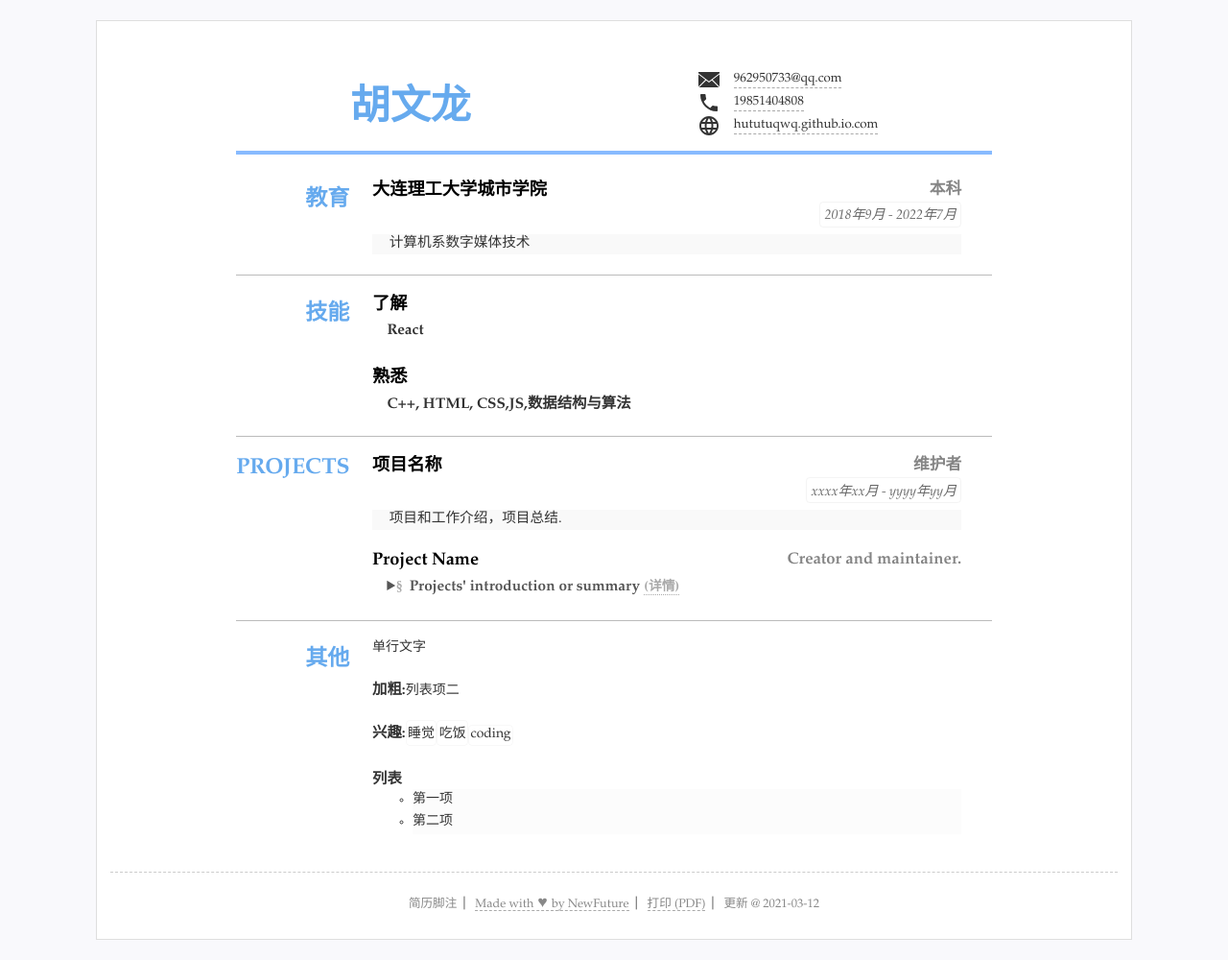
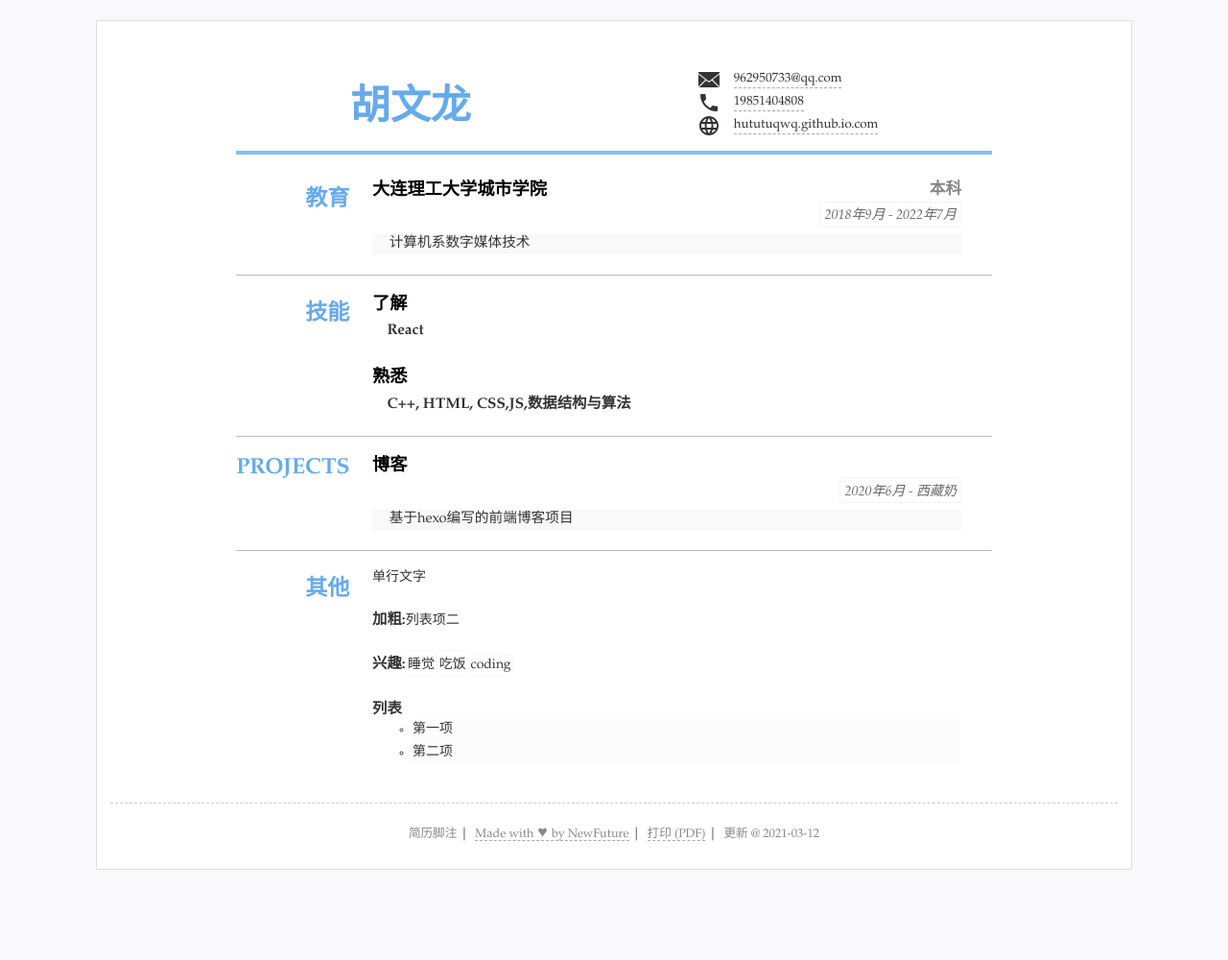
Before and after one commit to hututuQWQ/resume, a Jekyll site: the page built from index.html, in a window 1280 px wide. Shown: the whole page at 96% size. Built offline with Jekyll 4.4.1, drawn with Linux system fonts in a browser that asks for light colours; after the commit the page ends 927 px from its top, so only the background shows below that.

Commit message:
Update resume.yml

```diff
--- a/_data/resume.yml
+++ b/_data/resume.yml
@@ -40,16 +40,9 @@ main: #简历主要内容，
 - type: projects
   name: Projects
   content:
-  - title: 项目名称
-    duration: xxxx年xx月 - yyyy年yy月
-    detail: 项目和工作介绍，项目总结.
-    sub: 维护者
-  - title: Project Name
-    summary: Projects' introduction or summary
-    detail:
-      md: _data/demo.md
-    sub: Creator and maintainer.
-   #可继续添加更多内容
+  - title: 博客
+    duration: 2020年6月 - 西藏奶
+    detail: 基于hexo编写的前端博客项目
 
 #others 其他简略内容(列表)
 others: #其他列表显示
```
